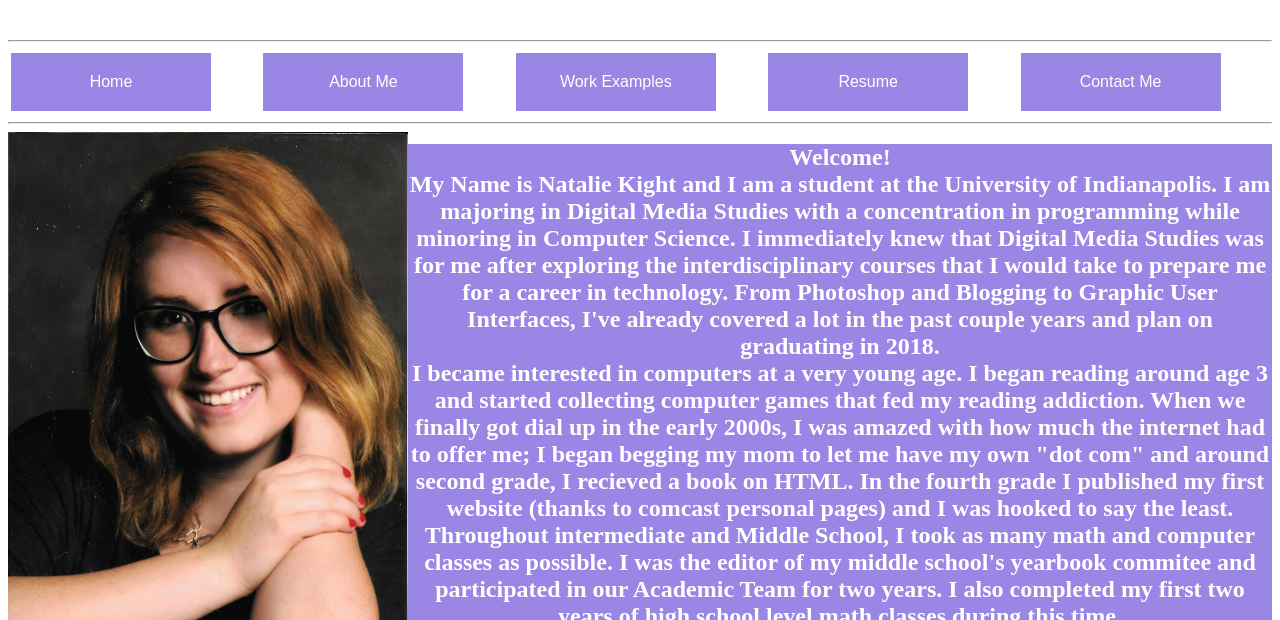
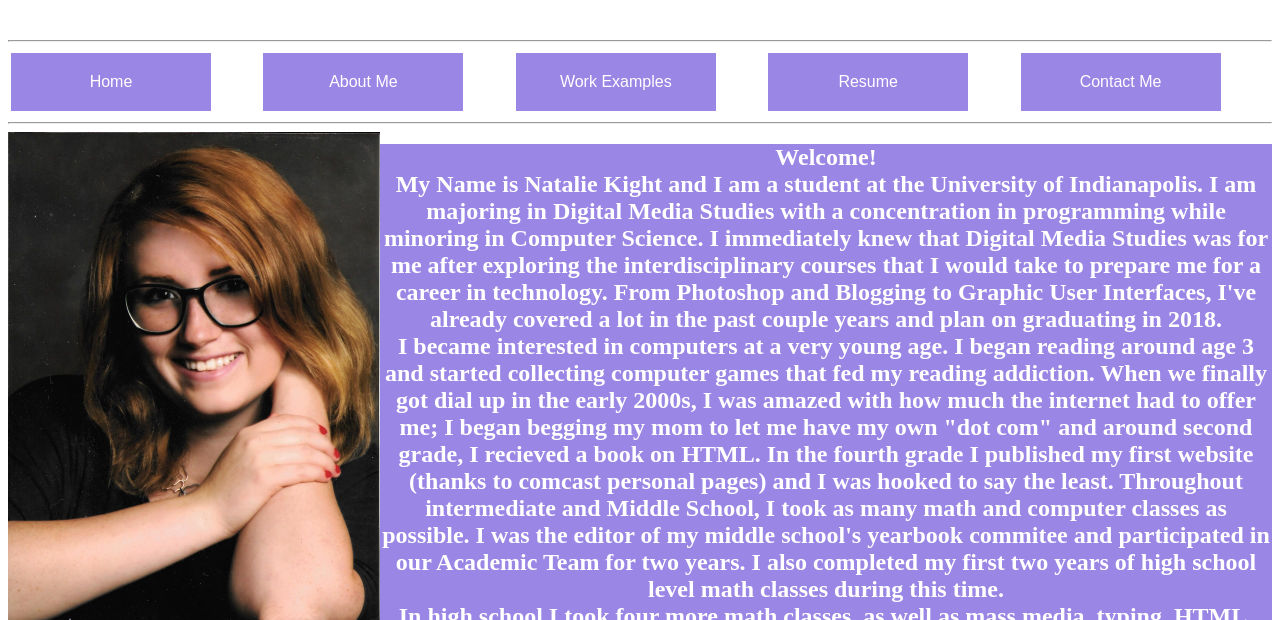
Before and after one commit to kightn/kightn.github.io, a plain HTML site: page index.html in a window 1280 px wide. Shown: the part 180-800 px from the top of the page. Drawn offline with Linux system fonts and the light colour scheme.

Commit message:
Add files via upload

```diff
--- a/index.html
+++ b/index.html
@@ -31,7 +31,7 @@
 <td><a href="contactme.html"><button class="dropbtn">Contact Me</button></a></td>
 </tr>
 </table><hr>
-<img src="seniorphoto.jpg" width="400" height="600" align="left" >
+<img src="seniorphoto.jpg" width="372px" height="525px" align="left" >
 <h2>Welcome!<br>My Name is Natalie Kight and I am a student at the University of Indianapolis.
 I am majoring in Digital Media Studies with a concentration in programming while minoring in Computer Science. I immediately knew that Digital Media
 Studies was for me after exploring the interdisciplinary courses that I would take to prepare me for a career in technology.
```
